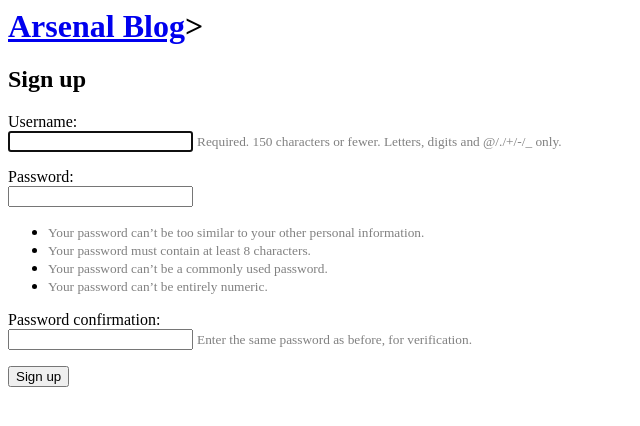
After one commit to Ayoolaanibabs/Arsenalblog, a Django app: page /signup/ in a window 1280 px wide. The commit adds this page. Shown: the top 426 px of the page, without its empty margins (0-640 px from the left). Run offline with Django 3.2, Linux system fonts and the light colour scheme.

Commit message:
I added user authentication

```diff
--- a/arsenal/settings.py
+++ b/arsenal/settings.py
@@ -120,3 +120,5 @@ USE_TZ = True
 
 STATIC_URL = '/static/'
 STATIC_ROOT = os.path.join(BASE_DIR, 'static')
+
+LOGIN_REDIRECT_URL = '/'
--- a/arsenal/urls.py
+++ b/arsenal/urls.py
@@ -15,8 +15,12 @@ Including another URLconf
 """
 from django.contrib import admin
 from django.urls import path, include
+from django.contrib.auth import views
+
 
 urlpatterns = [
     path('admin/', admin.site.urls),
+    path('accounts/login/',views.LoginView.as_view(), name='login'),
+    path('accounts/logout/',views.LogoutView.as_view(next_page='/'), name='logout'),
     path('',include('blog.urls')),
 ]
--- a/blog/templates/blog/base.html
+++ b/blog/templates/blog/base.html
@@ -8,6 +8,9 @@
     <div class="page-header">
         {% if user.is_authenticated %}
         <a href="{% url 'post_new' %}">new</a>
+        <p class="top-menu">Hello {{ user.username }} <small>(<a href="{% url 'logout' %}">Log out</a>)</small></p>
+        {% else %}
+        <a href="{% url 'login' %}" class="top-menu"><span class="glyphicon glyphicon-lock"></span></a>
         {% endif %}
         <h1><a href="/">Arsenal Blog</a>></h1>
     </div>
--- /dev/null
+++ b/blog/templates/blog/signup.html
@@ -0,0 +1,21 @@
+{% extends 'blog/base.html' %}
+
+{% block content %}
+  <h2>Sign up</h2>
+  <form method="post">
+    {% csrf_token %}
+    {% for field in form %}
+      <p>
+        {{ field.label_tag }}<br>
+        {{ field }}
+        {% if field.help_text %}
+          <small style="color: grey">{{ field.help_text }}</small>
+        {% endif %}
+        {% for error in field.errors %}
+          <p style="color: red">{{ error }}</p>
+        {% endfor %}
+      </p>
+    {% endfor %}
+    <button type="submit">Sign up</button>
+  </form>
+{% endblock %}
--- a/blog/urls.py
+++ b/blog/urls.py
@@ -7,4 +7,5 @@ urlpatterns = [
     path('post/new/',views.post_new,name='post_new'),
     path('post/<int:pk>/edit/',views.post_edit,name='post_edit'),
     path('post/<pk>/delete/', views.post_delete, name='post_delete'),
+    path('signup/', views.signup, name='signup')
 ]
--- a/blog/views.py
+++ b/blog/views.py
@@ -4,19 +4,24 @@ from .models import Post
 from django.shortcuts import render, get_object_or_404
 from .forms import PostForm
 from django.shortcuts import redirect
+from django.contrib.auth.forms import UserCreationForm
+from django.contrib.auth.decorators import login_required, permission_required
+from django.contrib.auth import login, authenticate, user_logged_in
+from django.core.exceptions import PermissionDenied
+
 
 def post_list(request):
     posts = Post.objects.filter(published_date__lte=timezone.now()).order_by('published_date')
     return render (request, 'blog/post_list.html', {'posts':posts})
 
+
 def post_detail(request, pk):
     post = get_object_or_404(Post, pk=pk)
     return render(request, 'blog/post_detail.html', {'post': post})
 
-def post_new(request):
-    form = PostForm()
-    return render(request, 'blog/post_edit.html', {'form': form})
 
+
+@permission_required('blog.Post')
 def post_new(request):
     if request.method == 'POST':
         form = PostForm(request.POST)
@@ -30,6 +35,7 @@ def post_new(request):
         form = PostForm()
     return render(request, 'blog/post_edit.html', {'form': form})
 
+@permission_required('blog.Post')
 def post_edit(request,pk):
     post = get_object_or_404(Post,pk=pk)
     if request.method == 'POST':
@@ -44,7 +50,22 @@ def post_edit(request,pk):
         form = PostForm(instance=post)
     return render(request, 'blog/post_edit.html', {'form': form})
 
+@permission_required('blog.Post')
 def post_delete(request,pk):
     post = get_object_or_404(Post, pk=pk)
     post.delete()
     return redirect('post_list')
+
+def signup(request):
+    if request.method == 'POST':
+        form = UserCreationForm(request.POST)
+        if form.is_valid():
+            form.save()
+            username = form.cleaned_data.get('username')
+            raw_password = form.cleaned_data.get('password1')
+            user = authenticate(username=username, password=raw_password)
+            login(request, user)
+            return redirect('post_list')
+    else:
+        form = UserCreationForm()
+    return render(request, 'blog/signup.html', {'form': form})
```
Also changed, not shown: blog/templates/blog/post_detail.html (+7 -2 lines), blog/templates/blog/post_list.html (+8 -0 lines), blog/templates/registration/login.html (added, +25 -0 lines).
